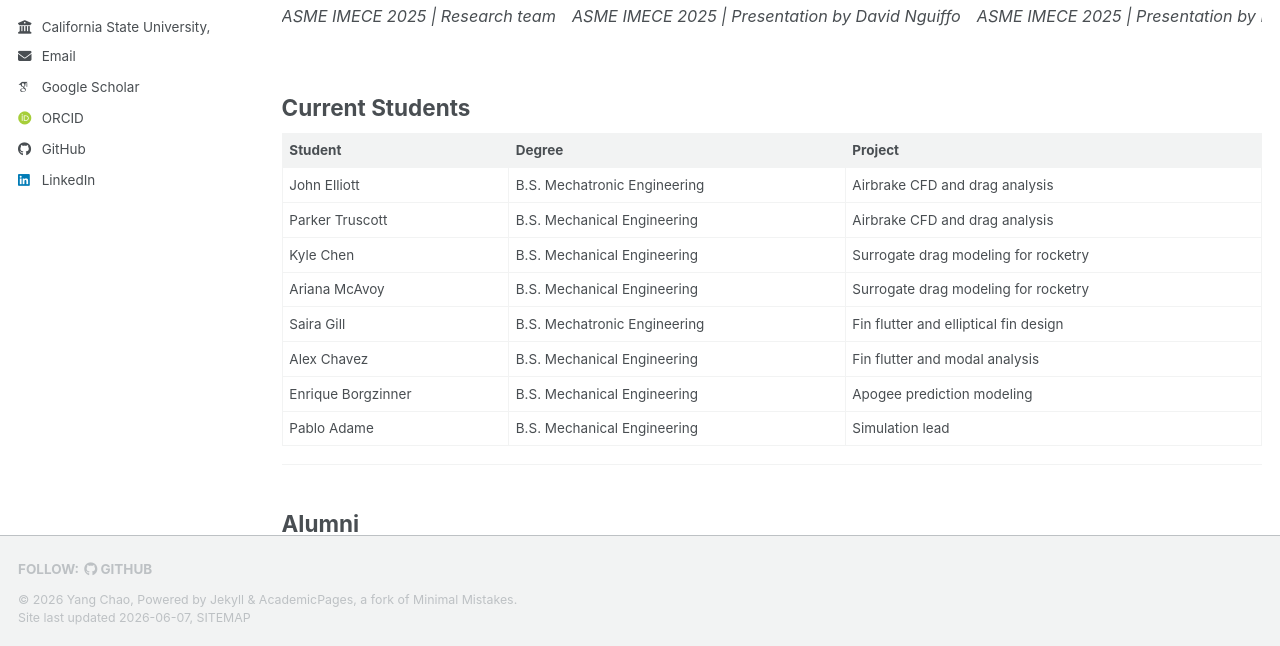
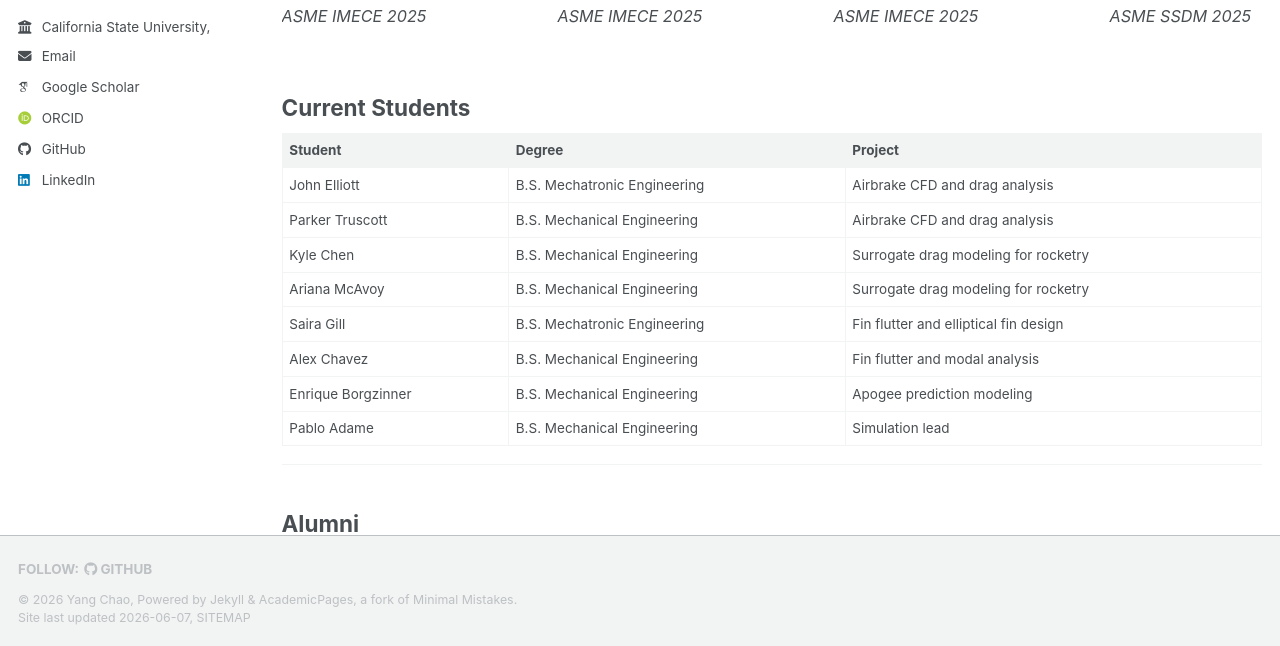
Before and after one commit to cycynyny/cycynyny.github.io, a Jekyll site: the page built from _pages/people.md, in a window 1280 px wide and 900 px high, scrolled down 343 px, cut to the strip 254-900 px from the top of the window. Built offline with Jekyll 4.4.1, drawn with Linux system fonts in a browser that asks for light colours; some web fonts are replaced; a script bundle is joined from its source files by our own code; library files that are not in the unit come from our copies.

Commit message:
Update people.md

```diff
--- a/_pages/people.md
+++ b/_pages/people.md
@@ -16,53 +16,54 @@ Our group presents at major conferences and collaborates across institutions.
 <div style="display: flex; overflow-x: auto; gap: 16px; margin: 20px 0;">
   <div style="flex-shrink: 0;">
     <img src="/images/conferences/2025IMECE-1.JPG" alt="ASME IMECE 2025" style="width: 260px; height: 200px; object-fit: cover;">
-    <p style="font-size: 0.9em; margin-top: 8px;"><em>ASME IMECE 2025 | Research team</em></p>
+    <p style="font-size: 0.9em; margin-top: 8px;"><em>ASME IMECE 2025</em></p>
   </div>
 
   <div style="flex-shrink: 0;">
     <img src="/images/conferences/2025IMECE-2.JPG" alt="ASME IMECE 2025" style="width: 260px; height: 200px; object-fit: cover;">
-    <p style="font-size: 0.9em; margin-top: 8px;"><em>ASME IMECE 2025 | Presentation by David Nguiffo</em></p>
+    <p style="font-size: 0.9em; margin-top: 8px;"><em>ASME IMECE 2025</em></p>
   </div>
 
   <div style="flex-shrink: 0;">
     <img src="/images/conferences/2025IMECE-3.JPG" alt="ASME IMECE 2025" style="width: 260px; height: 200px; object-fit: cover;">
-    <p style="font-size: 0.9em; margin-top: 8px;"><em>ASME IMECE 2025 | Presentation by Enrique Borgzinner</em></p>
+    <p style="font-size: 0.9em; margin-top: 8px;"><em>ASME IMECE 2025</em></p>
   </div>
 
   <div style="flex-shrink: 0;">
     <img src="/images/conferences/2025SSDM.jpeg" alt="ASME SSDM 2025" style="width: 260px; height: 200px; object-fit: cover;">
-    <p style="font-size: 0.9em; margin-top: 8px;"><em>ASME SSDM 2025 | Aerospace structures research</em></p>
+    <p style="font-size: 0.9em; margin-top: 8px;"><em>ASME SSDM 2025</em></p>
   </div>
 
   <div style="flex-shrink: 0;">
     <img src="/images/conferences/2026ASCEND-1.jpeg" alt="AIAA ASCEND 2026" style="width: 260px; height: 200px; object-fit: cover;">
-    <p style="font-size: 0.9em; margin-top: 8px;"><em>AIAA ASCEND 2026 | Propulsion systems presentation</em></p>
+    <p style="font-size: 0.9em; margin-top: 8px;"><em>AIAA ASCEND 2026</em></p>
   </div>
 
   <div style="flex-shrink: 0;">
+    <img src="/images/conferences/2026CSU-ResearchSymposium-1.JPG" alt="CSU Student Research Competition 2026" style="width: 260px; height: 200px; object-fit: cover;">
+    <p style="font-size: 0.9em; margin-top: 8px;"><em>CSU Student Research Competition 2026</em></p>
+  </div>
+
+  <div style="flex-shrink: 0;">
+    <img src="/images/conferences/2026CSU-ResearchSymposium-2.JPG" alt="CSU Student Research Competition 2026" style="width: 260px; height: 200px; object-fit: cover;">
+    <p style="font-size: 0.9em; margin-top: 8px;"><em>CSU Student Research Competition 2026</em></p>
+  </div>
+
+  <div style="flex-shrink: 0;">
+    <img src="/images/conferences/2026CSU-ResearchSymposium-3.JPG" alt="CSU Student Research Competition 2026" style="width: 260px; height: 200px; object-fit: cover;">
+    <p style="font-size: 0.9em; margin-top: 8px;"><em>CSU Student Research Competition 2026</em></p>
+  </div>
+
+    <div style="flex-shrink: 0;">
     <img src="/images/conferences/2026ASCEND-2.jpeg" alt="AIAA ASCEND 2026" style="width: 260px; height: 200px; object-fit: cover;">
-    <p style="font-size: 0.9em; margin-top: 8px;"><em>AIAA ASCEND 2026 | Technical discussion</em></p>
+    <p style="font-size: 0.9em; margin-top: 8px;"><em>AIAA ASCEND 2026</em></p>
   </div>
 
   <div style="flex-shrink: 0;">
     <img src="/images/conferences/2026ASCEND-3.jpeg" alt="AIAA ASCEND 2026" style="width: 260px; height: 200px; object-fit: cover;">
-    <p style="font-size: 0.9em; margin-top: 8px;"><em>AIAA ASCEND 2026 | Research insights</em></p>
+    <p style="font-size: 0.9em; margin-top: 8px;"><em>AIAA ASCEND 2026</em></p>
   </div>
 
-  <div style="flex-shrink: 0;">
-    <img src="/images/conferences/2026CSU-ResearchSymposium-1.JPG" alt="CSU Student Research Competition 2026" style="width: 260px; height: 200px; object-fit: cover;">
-    <p style="font-size: 0.9em; margin-top: 8px;"><em>CSU Student Research Competition 2026 | Poster presentation</em></p>
-  </div>
-
-  <div style="flex-shrink: 0;">
-    <img src="/images/conferences/2026CSU-ResearchSymposium-2.JPG" alt="CSU Student Research Competition 2026" style="width: 260px; height: 200px; object-fit: cover;">
-    <p style="font-size: 0.9em; margin-top: 8px;"><em>CSU Student Research Competition 2026 | Student research</em></p>
-  </div>
-
-  <div style="flex-shrink: 0;">
-    <img src="/images/conferences/2026CSU-ResearchSymposium-3.JPG" alt="CSU Student Research Competition 2026" style="width: 260px; height: 200px; object-fit: cover;">
-    <p style="font-size: 0.9em; margin-top: 8px;"><em>CSU Student Research Competition 2026 | Judging and feedback</em></p>
-  </div>
 </div>
 
 ## Current Students
```
